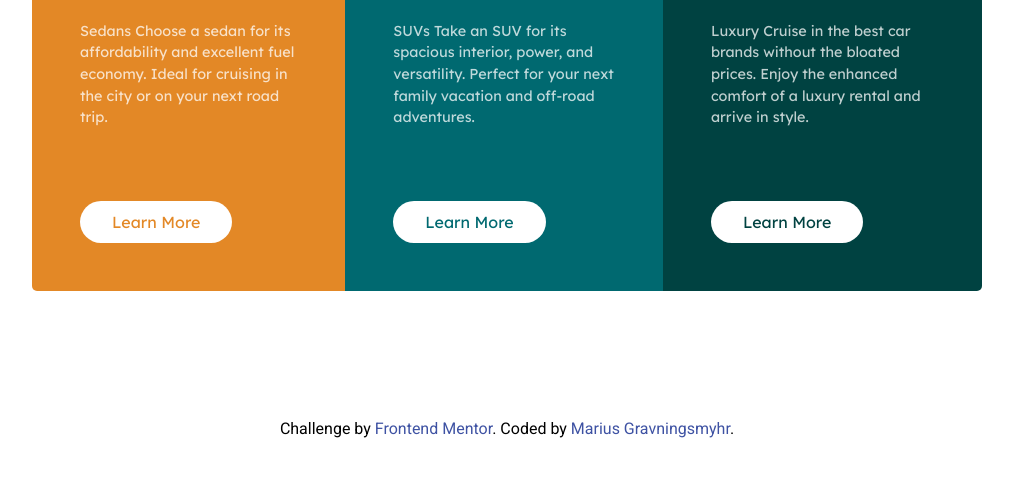
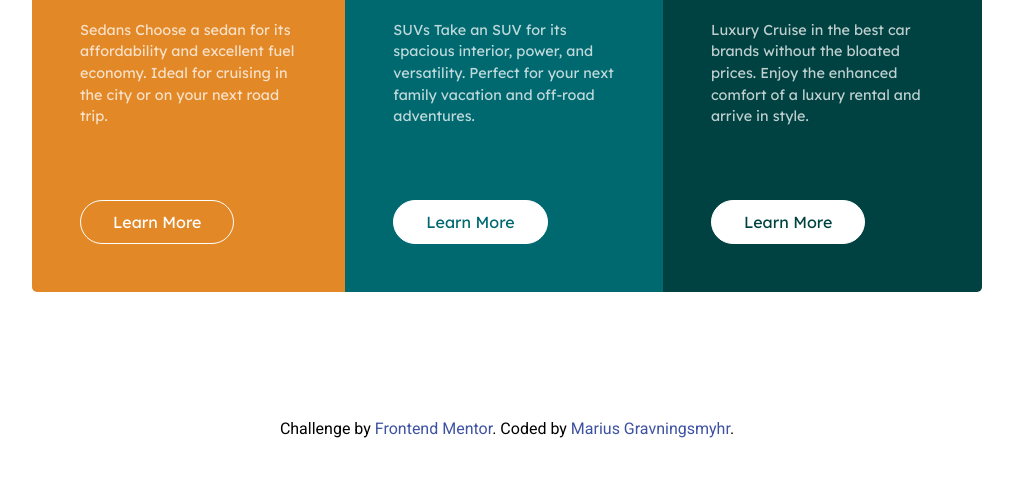
Before and after one commit to mariusgrHiof/3-column-preview-card-component, a plain HTML site: page index.html in a window 1280 px wide. In both pictures the pointer is over the link 289 px from the left and 522 px from the top of the page. Shown: the part 301-778 px from the top of the page, without its empty margins (133-1146 px from the left). Drawn offline with Linux system fonts and the light colour scheme.

Commit message:
added hover effects on buttons

```diff
--- a/style.css
+++ b/style.css
@@ -96,6 +96,11 @@ header {
   padding: 0.7em 2em;
   font-family: 'Lexend Deca', sans-serif;
   text-decoration: none;
+  border: 0.1px solid #fff;
+}
+.card__item-btn:hover {
+  background: inherit;
+  color: #fff;
 }
 
 .attribution {
```
